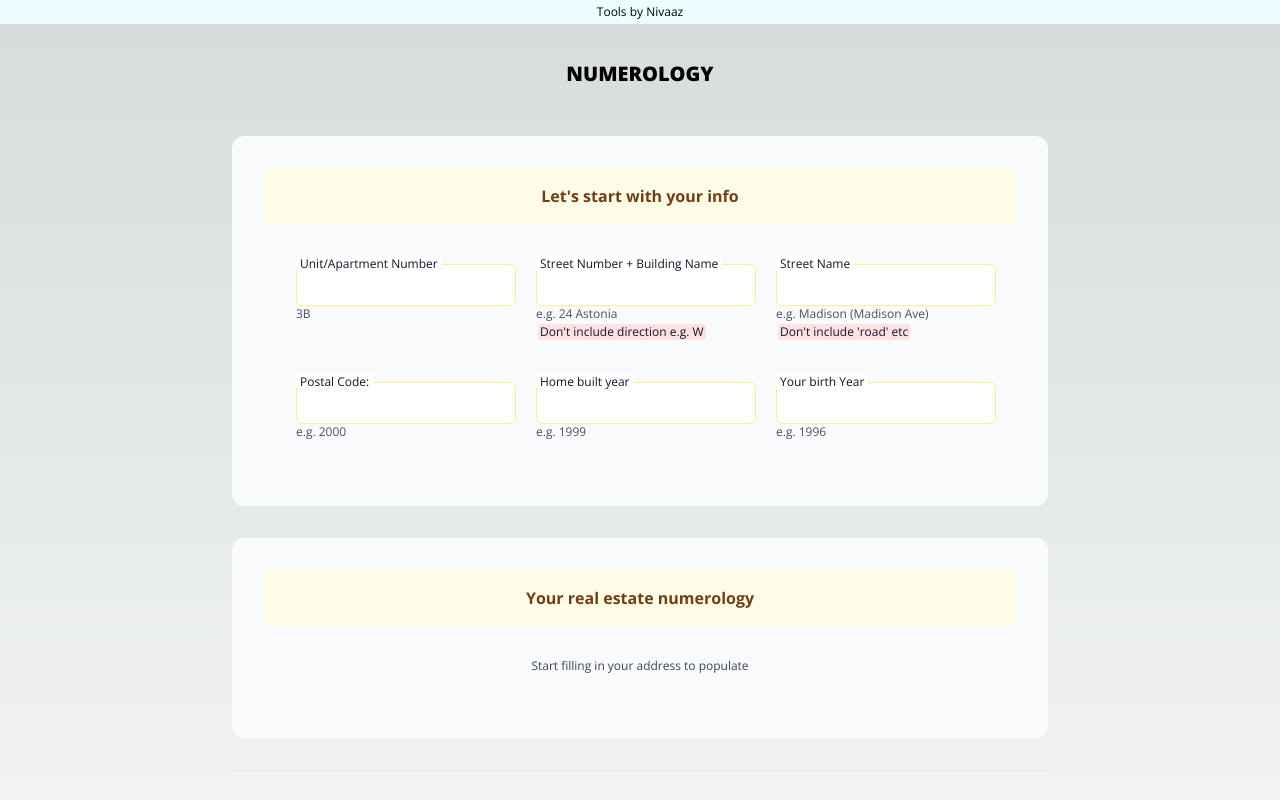
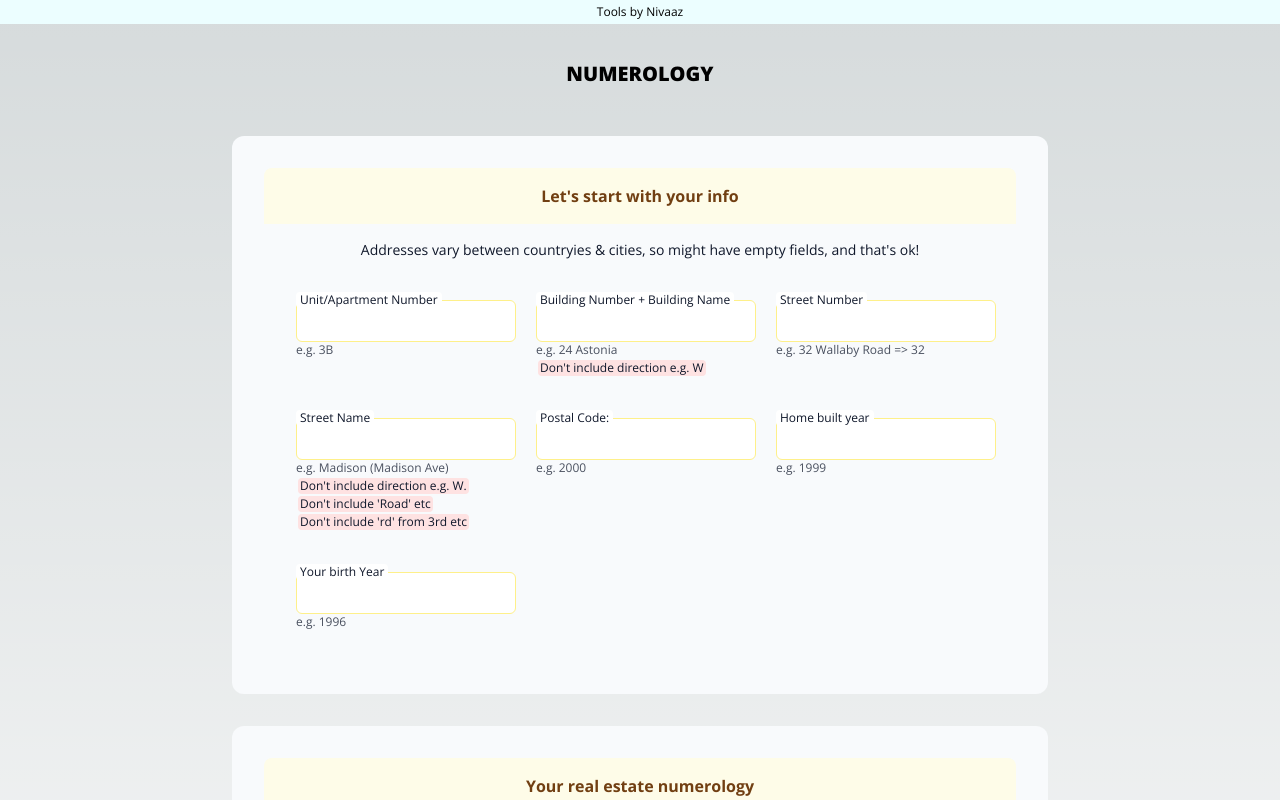
Before and after one commit to nivaaz/flying-star-feng-shui, a Next.js app: page /numerology in a window 1280 px wide. Shown: the top 800 px of the page. Built offline with nearby package versions, Linux system fonts and the light colour scheme; a web font is replaced by a local one.

Commit message:
add dynamic levels numerology

```diff
--- a/src/app/numerology/constants.ts
+++ b/src/app/numerology/constants.ts
@@ -1,19 +1,24 @@
 export const addressFields = [
     {
-        example: "3B",
-        label: " Unit/Apartment Number",
+        example: "e.g. 3B",
+        label: "Unit/Apartment Number",
         currentId: "unitNumber",
     },
     {
         example: "e.g. 24 Astonia",
-        label: " Street Number + Building Name",
-        warning: "Don't include direction e.g. W",
+        label: "Building Number + Building Name",
+        warning: ["Don't include direction e.g. W"],
+        currentId: "buildingNumberAndName",
+    },
+    {
+        example: "e.g. 32 Wallaby Road => 32",
+        label: "Street Number",
         currentId: "streetNumber",
     },
     {
         example: "e.g. Madison (Madison Ave)",
-        label: "  Street Name",
-        warning: "Don't include 'road' etc",
+        label: "Street Name ",
+        warning: ["Don't include direction e.g. W.", "Don't include 'Road' etc", "Don't include 'rd' from 3rd etc"],
         currentId: "streetName",
     },
     {
--- a/src/app/numerology/page.tsx
+++ b/src/app/numerology/page.tsx
@@ -1,18 +1,21 @@
 "use client";
-import { ReactNode, useState } from "react";
+import { ReactNode, useEffect, useState } from "react";
 import {
   areZodiacsCompatible,
   chaldeanNumerologyCalculator,
   getChineseZodiac,
+  getLevelsArray,
 } from "./utils";
 import { addressFields, NumerologyMeanings } from "./constants";
 import Container from "../components/container";
+import { FormDataType, LevelType } from "./types";
 
 const Numerology = () => {
-  const [formData, setFormData] = useState({
+  const [formData, setFormData] = useState<FormDataType>({
     streetNumber: "",
+    streetName: "",
+    buildingNumberAndName: "",
     unitNumber: "",
-    streetName: "",
     postalCode: "",
     homeYear: "",
     bornYear: "",
@@ -20,13 +23,18 @@ const Numerology = () => {
     isDirtyForm: false,
   });
 
+  const [levels, setLevels] = useState<LevelType[]>([]);
+
   const handleChange = (e: React.ChangeEvent<HTMLInputElement>) => {
     const { name, value } = e.target;
-    setFormData((prevState) => ({
-      ...prevState,
+    const newFormData = {
+      ...formData,
       [name]: value,
       isDirtyForm: name !== "bday",
-    }));
+    };
+
+    setFormData(newFormData);
+    setLevels(getLevelsArray(newFormData));
   };
 
   return (
@@ -38,6 +46,11 @@ const Numerology = () => {
         <Container>
           <Banner>Let&apos;s start with your info</Banner>
           <form className="w-full rounded p-4 dark:text-white  space-y-4">
+            <p className="text-center text-sm">
+              {" "}
+              Addresses vary between countryies & cities, so might have empty
+              fields, and that's ok!
+            </p>
             <div className="grid sm:grid-cols-2 md:grid-cols-3 m-auto">
               {addressFields.map((element) => {
                 return (
@@ -65,69 +78,43 @@ const Numerology = () => {
                 Start filling in your address to populate
               </p>
             )}
-            {formData.unitNumber && (
+            {levels.map((l: LevelType) => {
+              return (
+                <Level
+                  level={l.level}
+                  description={l.name}
+                  inputString={l.value}
+                  output={chaldeanNumerologyCalculator(l.value).toString()}
+                />
+              );
+            })}
+           {formData.postalCode && (
               <Level
-                level="L0"
-                description="Unit"
-                inputString={formData.unitNumber}
-                output={chaldeanNumerologyCalculator(
-                  formData.unitNumber
-                ).toString()}
-              />
-            )}
-            {formData.streetNumber && (
-              <Level
-                level="L1"
-                description="Street Number"
-                inputString={formData.streetNumber}
-                output={chaldeanNumerologyCalculator(
-                  formData.streetNumber
-                ).toString()}
-              />
-            )}
-            {formData.streetName && (
-              <Level
-                level="L1 + L2"
-                description="Street Name + Street Number"
-                inputString={
-                  formData.streetNumber + " & " + formData.unitNumber
-                }
-                output={chaldeanNumerologyCalculator(
-                  formData.unitNumber + formData.streetNumber
-                ).toString()}
-              />
-            )}
-            {formData.streetName && (
-              <Level
-                level="L3"
-                description="Street Name"
-                inputString={formData.streetName}
-                output={chaldeanNumerologyCalculator(
-                  formData.streetName
-                ).toString()}
-              />
-            )}
-            {formData.postalCode && (
-              <Level
-                level="L3"
-                description="Post Code"
-                inputString={formData.postalCode}
-                output={chaldeanNumerologyCalculator(
-                  formData.postalCode
-                ).toString()}
+                level="L4"
+                description="Postal Code"
+                inputString={formData.postalCode.toString()}
+                output={getChineseZodiac(Number(formData.postalCode))}
               />
             )}
             {formData.homeYear && (
               <Level
-                level="L4"
-                description=" Home build year vs your birth year"
+                level="Bonus 1"
+                description="Chinese zodiac of Home build year"
                 inputString={formData.homeYear.toString()}
                 output={getChineseZodiac(Number(formData.homeYear))}
               />
             )}
+            {formData.homeYear && (
+              <Level
+                level="Bonus 1"
+                description="Chinese zodiac of birth year"
+                inputString={formData.homeYear.toString()}
+                output={getChineseZodiac(Number(formData.bday))}
+              />
+            )}
             {formData.bornYear && formData.homeYear && (
               <Level
-                level="L4"
+                level="Bonus 2"
                 description="Compatibility between home build year and birth year"
                 inputString={
                   formData.bornYear +
@@ -149,7 +136,7 @@ const Numerology = () => {
           <InputAddressComponent
             handleChange={handleChange}
             label="birthday"
-            example=""
+            example="DD/MM/YYYY"
             currentId="bday"
             type="date"
           />
@@ -200,7 +187,7 @@ const InputAddressComponent = ({
   handleChange: (e: React.ChangeEvent<HTMLInputElement>) => void;
   label: string;
   example: string;
-  warning?: string;
+  warning?: string[];
   currentId: string;
   type?: string;
 }) => {
@@ -220,10 +207,12 @@ const InputAddressComponent = ({
         onChange={handleChange}
       />
       <p className="text-xs opacity-75"> {example}</p>
-      <p className="bg-red-100 dark:bg-red-900 text-xs w-fit px-0.5 m-0.5 rounded">
-        {" "}
-        {warning}
-      </p>
+
+      {warning?.map((w) => (
+        <p className="bg-red-100 dark:bg-red-900 text-xs w-fit px-0.5 m-0.5 rounded">
+          {w}
+        </p>
+      ))}
     </div>
   );
 };
--- a/src/app/numerology/utils.ts
+++ b/src/app/numerology/utils.ts
@@ -1,3 +1,5 @@
+import { FormDataType, LevelType } from "./types";
+
 // Chaldean mapping of letters to numbers
 const chaldeanMapping: { [key: string]: number } = {
   A: 1, I: 1, J: 1, Q: 1, Y: 1,
@@ -9,6 +11,46 @@ const chaldeanMapping: { [key: string]: number } = {
   O: 7, Z: 7,
   F: 8, P: 8
 };
+
+export const getLevelsArray = (formData: FormDataType): LevelType[] => {
+  let levelsArray = [];
+  if (formData.unitNumber !== "") {
+    levelsArray.push({ value: (formData.unitNumber), name: "Unit Number" });
+  }
+  if (formData.buildingNumberAndName !== "") {
+    levelsArray.push({ value: (formData.buildingNumberAndName), name: "Building Name and Number" })
+  }
+  if (levelsArray.length === 0) {
+    if (formData.streetNumber !== "") {
+      levelsArray.push({ value: (formData.streetNumber), name: "Street Number" });
+    }
+    if (formData.streetName !== "") {
+      levelsArray.push({ value: (formData.streetName), name: "Street Name" });
+    }
+  } else if (formData.streetNumber !== "" && formData.streetName !== "") {
+    levelsArray.push({ value: (formData.streetNumber + " " + formData.streetName), name: "Street Number & Name" });
+  }
+
+
+  console.log(levelsArray);
+  if (levelsArray.length >= 3) {
+    return [
+      { level: 'L1', ...levelsArray[0] },
+      { level: 'L2', ...levelsArray[1] },
+      { level: 'L1L2', value: levelsArray[1].value + ' ' + levelsArray[0].value, name: levelsArray[1].name + ' ' + levelsArray[0].name },
+      { level: 'L3', ...levelsArray[2] },
+    ]
+  } else if (levelsArray.length === 2) {
+    return [
+      { level: 'L1', ...levelsArray[0] },
+      { level: 'L2', ...levelsArray[1] },
+      { level: 'L1L2', value: levelsArray[1].value + ' ' + levelsArray[0].value, name: levelsArray[1].name + ' ' + levelsArray[0].name },
+    ]
+  } else {
+    return levelsArray.map((level, index) => ({ level: `L${index + 1}`, ...level }));
+  }
+
+}
 
 export function chaldeanNumerologyCalculator(inputString: string) {
 
```
Also changed, not shown: src/app/numerology/types.ts (+19 -0 lines).
